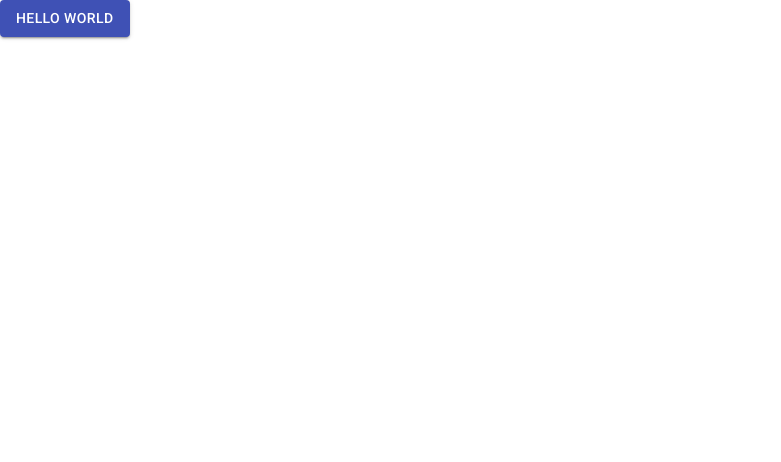
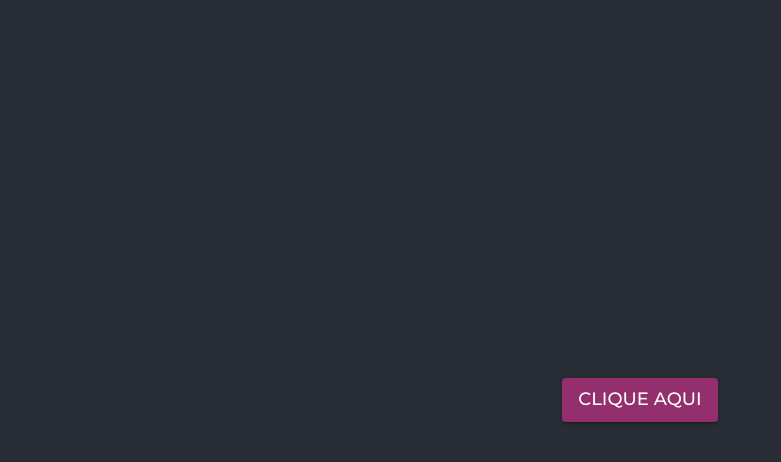
Before and after one commit to eosantos/books-dashboard, a React (Create React App) app: page / in a window 1280 px wide. Shown: the top 462 px of the page, without its empty margins (0-781 px from the left). Built offline with nearby package versions, Linux system fonts and the light colour scheme.

Commit message:
feat: continue config

```diff
--- a/public/index.html
+++ b/public/index.html
@@ -29,7 +29,7 @@
   <body>
     <noscript>You need to enable JavaScript to run this app.</noscript>
     <div id="root"></div>
-    <link rel="stylesheet" href="https://fonts.googleapis.com/css?family=Roboto:300,400,500,700&display=swap" />
+    <link href="https://fonts.googleapis.com/css2?family=Big+Shoulders+Stencil+Display:wght@400;500;600;700;800&family=Montserrat:wght@500&display=swap" rel="stylesheet">
     <!--
       This HTML file is a template.
       If you open it directly in the browser, you will see an empty page.
--- /dev/null
+++ b/src/containers/Books/index.css
@@ -0,0 +1,38 @@
+.Books {
+    text-align: center;
+  }
+
+  .Books-logo {
+    height: 40vmin;
+    pointer-events: none;
+  }
+
+  @media (prefers-reduced-motion: no-preference) {
+    .Books-logo {
+      animation: Books-logo-spin infinite 20s linear;
+    }
+  }
+
+  .Books-header {
+    background-color: #282c34;
+    min-height: 100vh;
+    display: flex;
+    flex-direction: column;
+    align-items: center;
+    justify-content: center;
+    font-size: calc(10px + 2vmin);
+    color: white;
+  }
+
+  .Books-link {
+    color: #61dafb;
+  }
+
+  @keyframes Books-logo-spin {
+    from {
+      transform: rotate(0deg);
+    }
+    to {
+      transform: rotate(360deg);
+    }
+  }
--- a/src/containers/Books/index.tsx
+++ b/src/containers/Books/index.tsx
@@ -1,7 +1,16 @@
-import React from 'react'
-import { Button } from '@material-ui/core';
+import React from "react";
+import { Button } from "@material-ui/core";
+import "./index.css";
 export const Books = () => {
-    return  <Button color="primary" variant="contained">Hello World</Button>;
+  return (
+    <div className="Books">
+      <header className="Books-header">
+        <Button color="secondary" variant="contained">
+          Clique Aqui
+        </Button>
+      </header>
+    </div>
+  );
 };
 
 export default Books;
--- a/src/index.tsx
+++ b/src/index.tsx
@@ -2,10 +2,14 @@ import React from 'react';
 import ReactDOM from 'react-dom';
 import './index.css';
 import App from './containers/App';
+import { ThemeProvider } from "@material-ui/core";
+import { theme } from "./theme/theme";
 
 ReactDOM.render(
   <React.StrictMode>
-    <App />
+    <ThemeProvider theme={theme}>
+      <App />
+    </ThemeProvider>
   </React.StrictMode>,
   document.getElementById('root')
 );
--- /dev/null
+++ b/src/theme/theme.ts
@@ -0,0 +1,16 @@
+import { createMuiTheme } from "@material-ui/core/styles";
+
+export const theme = createMuiTheme({
+  palette: {
+    primary: {
+      main: "#420039",
+    },
+    secondary: {
+      main: "#932f6d",
+    },
+  },
+  typography: {
+    fontFamily: ["Montserrat", "sans-serif"].join(","),
+    fontSize: 18,
+  },
+});
```
Also changed, not shown: src/types/books.ts (added, +29 -0 lines), src/containers/CardBook/index.tsx (added).
